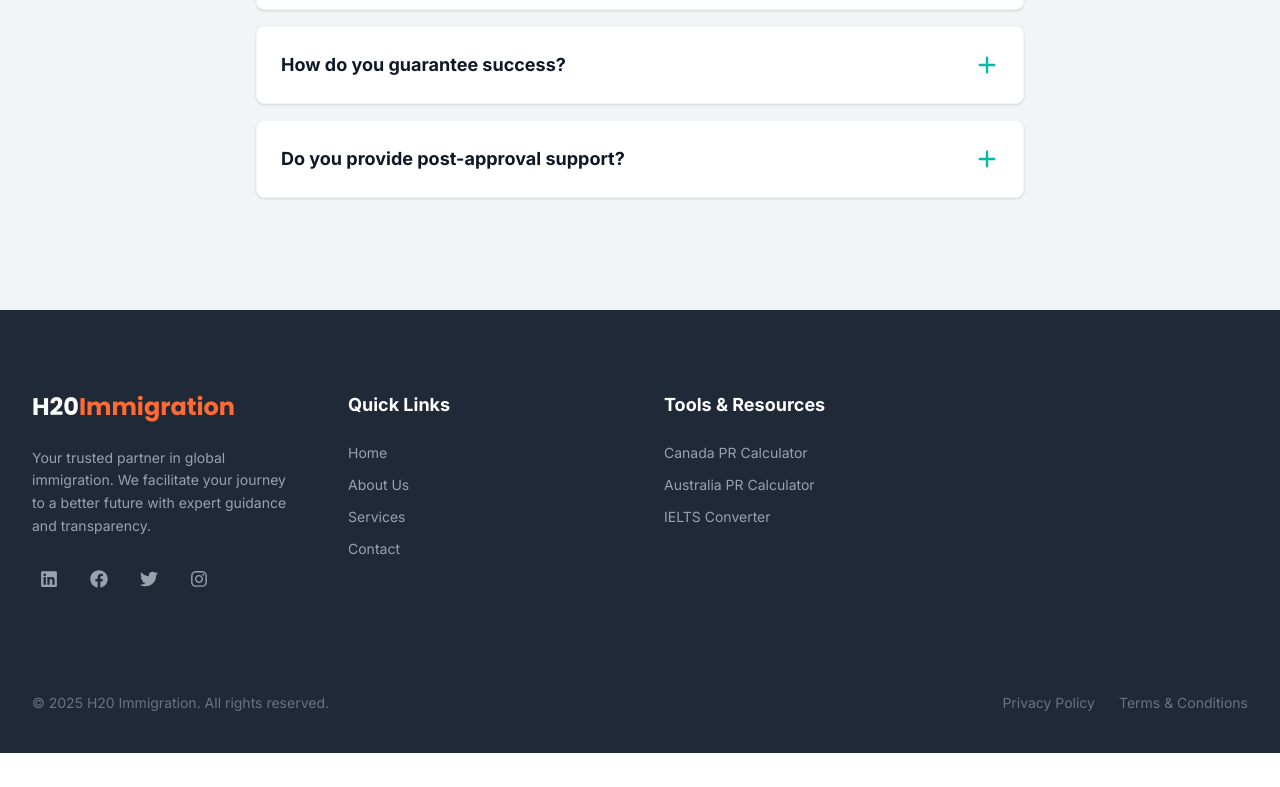
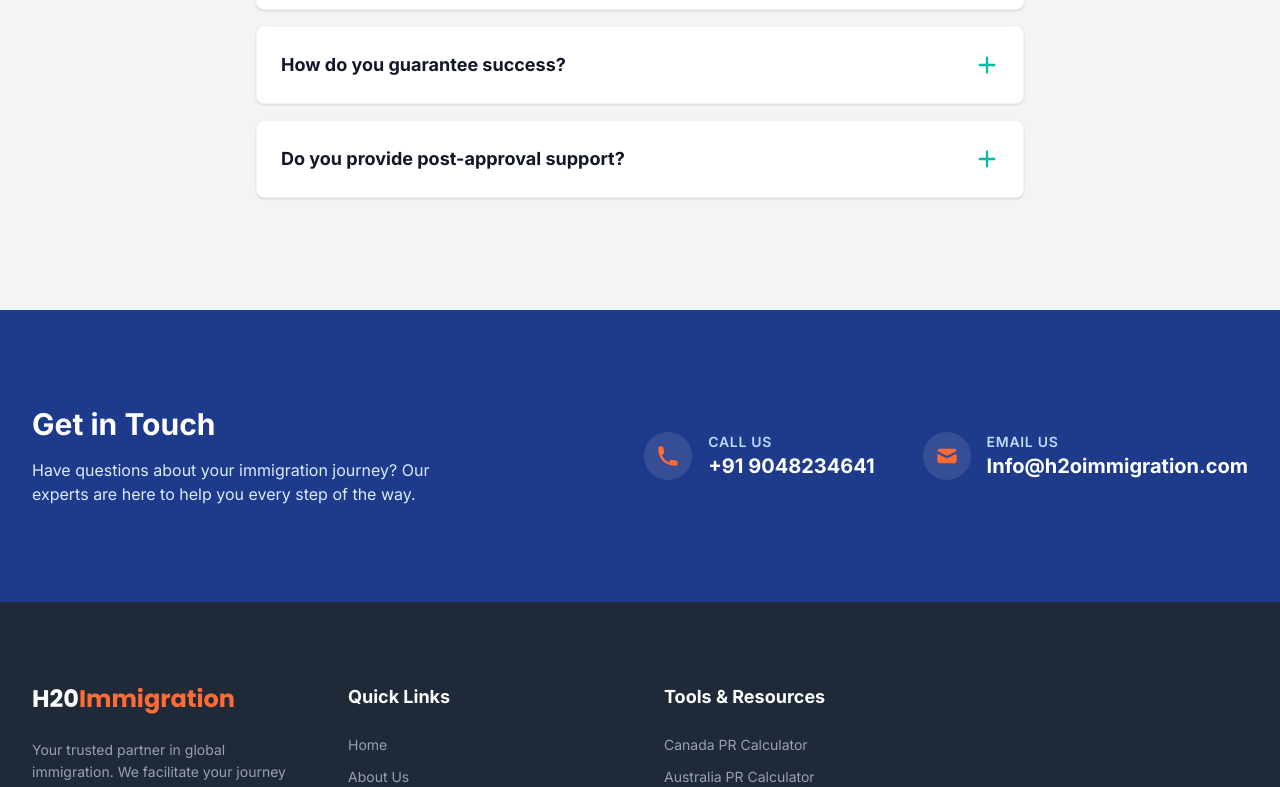
Before and after one commit to abhiramps/h20immigration, a Next.js app: page / in a window 1280 px wide. Shown: the part 8771-9558 px from the top of the page. Before the commit the page ends 9524 px from the top, so only its background shows below. Built offline with nearby package versions, Linux system fonts and the light colour scheme.

Commit message:
feat: Add a new Contact section to the homepage.

```diff
--- a/app/page.tsx
+++ b/app/page.tsx
@@ -9,6 +9,7 @@ import { Testimonials } from "@/components/sections/Testimonials";
 import { ComparisonTable } from "@/components/sections/ComparisonTable";
 import { CTA } from "@/components/sections/CTA";
 import { FAQ } from "@/components/sections/FAQ";
+import { Contact } from "@/components/sections/Contact";
 import { Footer } from "@/components/layout/Footer";
 
 export default function Home() {
@@ -25,6 +26,7 @@ export default function Home() {
       <ComparisonTable />
       <CTA />
       <FAQ />
+      <Contact />
       <Footer />
     </main>
   );
--- a/components/sections/CTA.tsx
+++ b/components/sections/CTA.tsx
@@ -4,6 +4,7 @@ import { Section } from "@/components/ui/Section";
 import { Container } from "@/components/ui/Container";
 import { Button } from "@/components/ui/Button";
 import { useLeadModal } from "@/context/LeadModalContext";
+import Link from "next/link";
 
 export const CTA = () => {
   const { openModal } = useLeadModal();
@@ -25,9 +26,11 @@ export const CTA = () => {
           <Button variant="primary" size="lg" className="bg-accent text-white hover:bg-accent/90 shadow-lg shadow-accent/25 border-none" onClick={openModal}>
             Get Free Consultation
           </Button>
-          <Button variant="outline" size="lg">
-            Schedule a Call
-          </Button>
+          <Link href="#contact">
+            <Button variant="outline" size="lg">
+              Schedule a Call
+            </Button>
+          </Link>
         </div>
       </Container>
     </Section>
--- /dev/null
+++ b/components/sections/Contact.tsx
@@ -0,0 +1,53 @@
+"use client";
+
+import { Section } from "@/components/ui/Section";
+import { Container } from "@/components/ui/Container";
+import { HiPhone, HiMail } from "react-icons/hi";
+import { motion } from "framer-motion";
+
+export const Contact = () => {
+  return (
+    <Section id="contact" className="bg-primary text-white">
+      <Container>
+        <div className="flex flex-col md:flex-row items-center justify-between gap-8 text-center md:text-left">
+          <div className="max-w-md">
+            <h2 className="text-3xl font-bold font-heading mb-4">Get in Touch</h2>
+            <p className="text-blue-100">
+              Have questions about your immigration journey? Our experts are here to help you every step of the way.
+            </p>
+          </div>
+
+          <div className="flex flex-col sm:flex-row gap-8 md:gap-12">
+            <motion.a
+              href="tel:+919048234641"
+              className="flex items-center gap-4 group"
+              whileHover={{ x: 5 }}
+            >
+              <div className="w-12 h-12 rounded-full bg-white/10 flex items-center justify-center text-accent group-hover:bg-accent group-hover:text-white transition-all duration-300">
+                <HiPhone className="text-2xl" />
+              </div>
+              <div>
+                <p className="text-blue-200 text-sm uppercase tracking-wider font-semibold">Call Us</p>
+                <p className="text-xl font-bold text-white">+91 9048234641</p>
+              </div>
+            </motion.a>
+
+            <motion.a
+              href="mailto:Info@h2oimmigration.com"
+              className="flex items-center gap-4 group"
+              whileHover={{ x: 5 }}
+            >
+              <div className="w-12 h-12 rounded-full bg-white/10 flex items-center justify-center text-accent group-hover:bg-accent group-hover:text-white transition-all duration-300">
+                <HiMail className="text-2xl" />
+              </div>
+              <div>
+                <p className="text-blue-200 text-sm uppercase tracking-wider font-semibold">Email Us</p>
+                <p className="text-xl font-bold text-white">Info@h2oimmigration.com</p>
+              </div>
+            </motion.a>
+          </div>
+        </div>
+      </Container>
+    </Section>
+  );
+};
```
